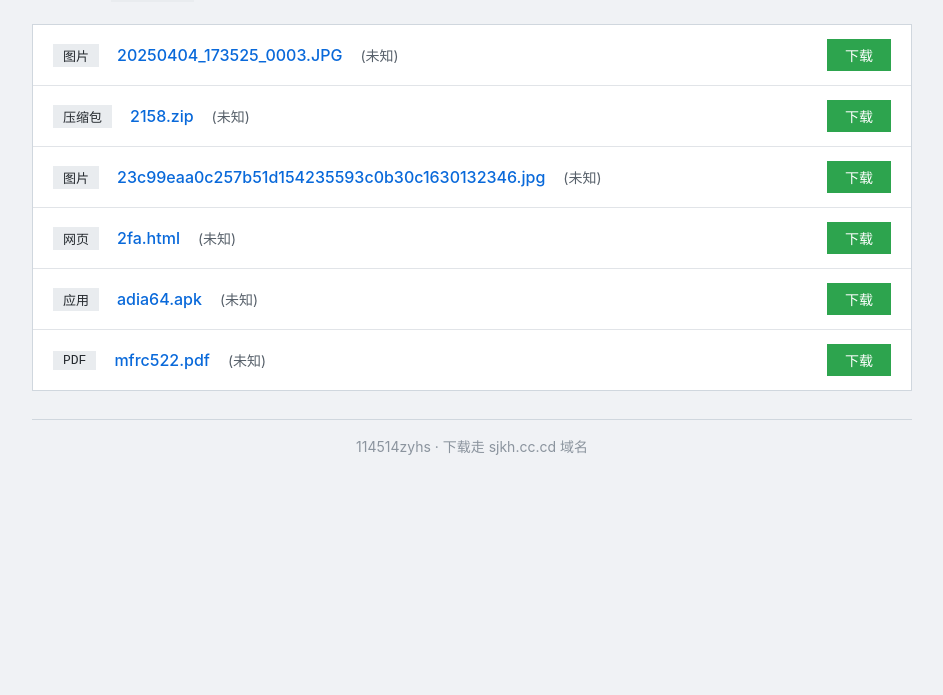
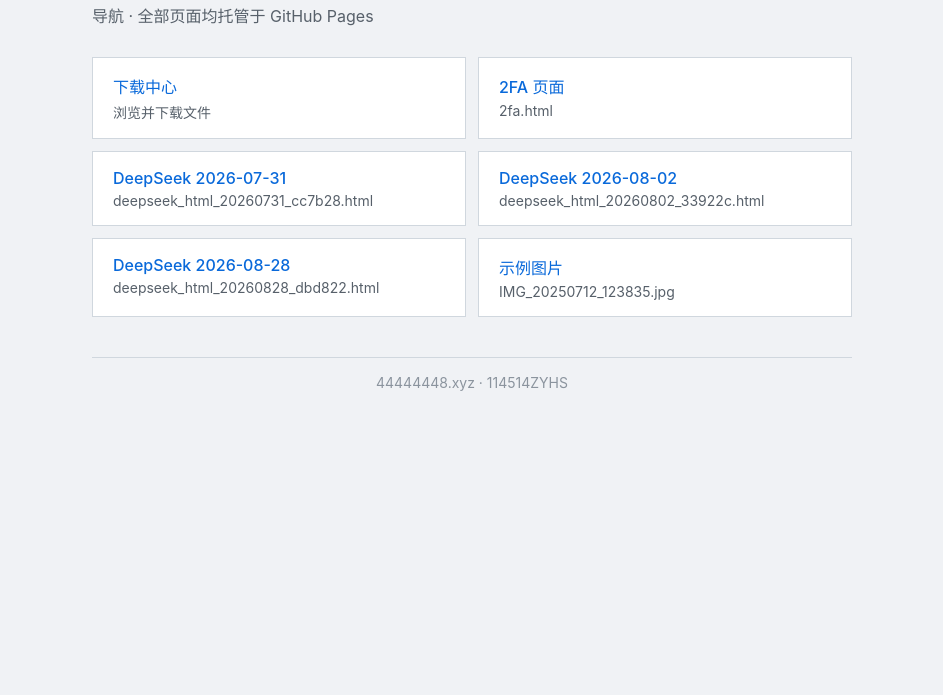
Before and after one commit to 114514ZYHS/testweb, a plain HTML site: page index.html in a window 1280 px wide. Shown: the part 105-800 px from the top of the page, without its empty margins (168-1111 px from the left). Drawn offline with Linux system fonts and the light colour scheme.

Commit message:
Update index.html

```diff
--- a/index.html
+++ b/index.html
@@ -3,150 +3,113 @@
 <head>
     <meta charset="UTF-8">
     <meta name="viewport" content="width=device-width, initial-scale=1.0">
-    <title>下载站 - sjkh.cc.cd</title>
+    <title>114514ZYHS的测试页</title>
     <style>
-        /* 直角风格，无圆角，无表情 */
         * { box-sizing: border-box; }
         body {
             font-family: -apple-system, BlinkMacSystemFont, "Segoe UI", Roboto, sans-serif;
-            max-width: 920px;
-            margin: 30px auto;
+            max-width: 800px;
+            margin: 40px auto;
             padding: 0 20px;
             background: #f0f2f5;
             color: #1e1e1e;
         }
         h1 {
-            font-size: 28px;
+            font-size: 32px;
             font-weight: 600;
             border-bottom: 2px solid #d0d7de;
             padding-bottom: 12px;
-            margin-bottom: 6px;
+            margin-bottom: 8px;
         }
         .sub {
             color: #57606a;
-            font-size: 15px;
-            margin-top: -6px;
-            margin-bottom: 24px;
+            font-size: 16px;
+            margin-bottom: 30px;
         }
-        .file-list {
+        .nav-grid {
+            display: grid;
+            grid-template-columns: 1fr 1fr;
+            gap: 12px;
+        }
+        .nav-item {
+            display: block;
             background: #ffffff;
             border: 1px solid #d0d7de;
+            padding: 16px 20px;
+            text-decoration: none;
+            color: #0969da;
+            font-weight: 500;
+            transition: background 0.15s;
         }
-        .file-item {
-            display: flex;
-            justify-content: space-between;
-            align-items: center;
-            padding: 14px 20px;
-            border-bottom: 1px solid #e1e4e8;
+        .nav-item:hover {
+            background: #f6f8fa;
         }
-        .file-item:last-child { border-bottom: none; }
-        .file-item:hover { background: #f6f8fa; }
-        .file-info {
-            display: flex;
-            align-items: center;
-            gap: 18px;
-            flex-wrap: wrap;
+        .nav-item .desc {
+            display: block;
+            font-weight: normal;
+            font-size: 14px;
+            color: #57606a;
+            margin-top: 4px;
         }
-        .file-ext {
-            display: inline-block;
-            background: #e9ecef;
-            padding: 2px 10px;
-            font-size: 13px;
-            font-weight: 500;
-            color: #24292e;
-            font-family: monospace;
-        }
-        .file-name {
-            font-weight: 500;
-            color: #0969da;
-            text-decoration: none;
-            font-size: 16px;
-        }
-        .file-name:hover { text-decoration: underline; }
-        .file-size {
-            color: #57606a;
-            font-size: 14px;
-        }
-        .download-btn {
-            background: #2da44e;
-            color: #fff;
-            border: none;
-            padding: 6px 18px;
-            font-size: 14px;
-            cursor: pointer;
-            text-decoration: none;
-            font-weight: 500;
-            border-radius: 0;
-        }
-        .download-btn:hover { background: #22863a; }
         .footer {
-            margin-top: 28px;
+            margin-top: 40px;
             text-align: center;
             font-size: 14px;
             color: #8b949e;
             border-top: 1px solid #d0d7de;
             padding-top: 16px;
         }
-        code { background: #e9ecef; padding: 2px 8px; font-size: 14px; }
         @media (prefers-color-scheme: dark) {
             body { background: #0d1117; color: #c9d1d9; }
-            .file-list { background: #161b22; border-color: #30363d; }
-            .file-item { border-bottom-color: #21262d; }
-            .file-item:hover { background: #1c2128; }
-            .file-name { color: #58a6ff; }
-            .file-size { color: #8b949e; }
-            .download-btn { background: #238636; }
-            .download-btn:hover { background: #2ea043; }
+            .nav-item { background: #161b22; border-color: #30363d; color: #58a6ff; }
+            .nav-item:hover { background: #1c2128; }
+            .nav-item .desc { color: #8b949e; }
             .footer { border-top-color: #30363d; color: #8b949e; }
             .sub { color: #8b949e; }
-            .file-ext { background: #21262d; color: #c9d1d9; }
-            code { background: #21262d; }
+        }
+        @media (max-width: 500px) {
+            .nav-grid { grid-template-columns: 1fr; }
         }
     </style>
 </head>
 <body>
-    <h1>下载仓库</h1>
-    <div class="sub">文件存放于 <code>download</code> 文件夹，点击即下载</div>
+    <h1>114514ZYHS的测试页</h1>
+    <div class="sub">导航 · 全部页面均托管于 GitHub Pages</div>
 
-    <div id="fileContainer" class="file-list"></div>
-    <div class="footer">114514zyhs · 下载走 sjkh.cc.cd 域名</div>
+    <div class="nav-grid">
+        <!-- 下载中心 -->
+        <a href="/download/" class="nav-item">
+            下载中心
+            <span class="desc">浏览并下载文件</span>
+        </a>
+        <!-- 2FA 页面 -->
+        <a href="/2fa.html" class="nav-item">
+            2FA 页面
+            <span class="desc">2fa.html</span>
+        </a>
+        <!-- DeepSeek 页面 1 -->
+        <a href="/deepseek_html_20260731_cc7b28.html" class="nav-item">
+            DeepSeek 2026-07-31
+            <span class="desc">deepseek_html_20260731_cc7b28.html</span>
+        </a>
+        <!-- DeepSeek 页面 2 -->
+        <a href="/deepseek_html_20260802_33922c.html" class="nav-item">
+            DeepSeek 2026-08-02
+            <span class="desc">deepseek_html_20260802_33922c.html</span>
+        </a>
+        <!-- DeepSeek 页面 3 -->
+        <a href="/deepseek_html_20260828_dbd822.html" class="nav-item">
+            DeepSeek 2026-08-28
+            <span class="desc">deepseek_html_20260828_dbd822.html</span>
+        </a>
+        <!-- 图片（可选，但也可展示） -->
+        <a href="/IMG_20250712_123835.jpg" class="nav-item" target="_blank">
+            示例图片
+            <span class="desc">IMG_20250712_123835.jpg</span>
+        </a>
+        <!-- 可继续添加更多链接 -->
+    </div>
 
-    <script>
-        // ============================================================
-        // 你的文件列表（根据你上传的文件手动填写）
-        // 格式：{ name: '文件名', size: '文件大小', type: '分类标签' }
-        // ============================================================
-        const files = [
-    { name: '20250404_173525_0003.JPG', size: '未知', type: '图片' },
-    { name: '2158.zip', size: '未知', type: '压缩包' },
-    { name: '23c99eaa0c257b51d154235593c0b30c1630132346.jpg', size: '未知', type: '图片' },
-    { name: '2fa.html', size: '未知', type: '网页' },
-    { name: 'adia64.apk', size: '未知', type: '应用' },
-    { name: 'mfrc522.pdf', size: '未知', type: 'PDF' }
-];
-        // ============================================================
-
-        const container = document.getElementById('fileContainer');
-
-        if (files.length === 0) {
-            container.innerHTML = `<div style="padding:40px 20px;text-align:center;color:#57606a;">当前列表为空，请在代码中 <code>files</code> 数组里添加文件信息。</div>`;
-        } else {
-            let html = '';
-            files.forEach(file => {
-                const downloadUrl = `/download/${encodeURIComponent(file.name)}`;
-                html += `
-                    <div class="file-item">
-                        <div class="file-info">
-                            <span class="file-ext">${file.type || '文件'}</span>
-                            <a href="${downloadUrl}" class="file-name" target="_blank">${file.name}</a>
-                            <span class="file-size">(${file.size})</span>
-                        </div>
-                        <a href="${downloadUrl}" class="download-btn" download>下载</a>
-                    </div>
-                `;
-            });
-            container.innerHTML = html;
-        }
-    </script>
+    <div class="footer">44444448.xyz · 114514ZYHS</div>
 </body>
 </html>
```
